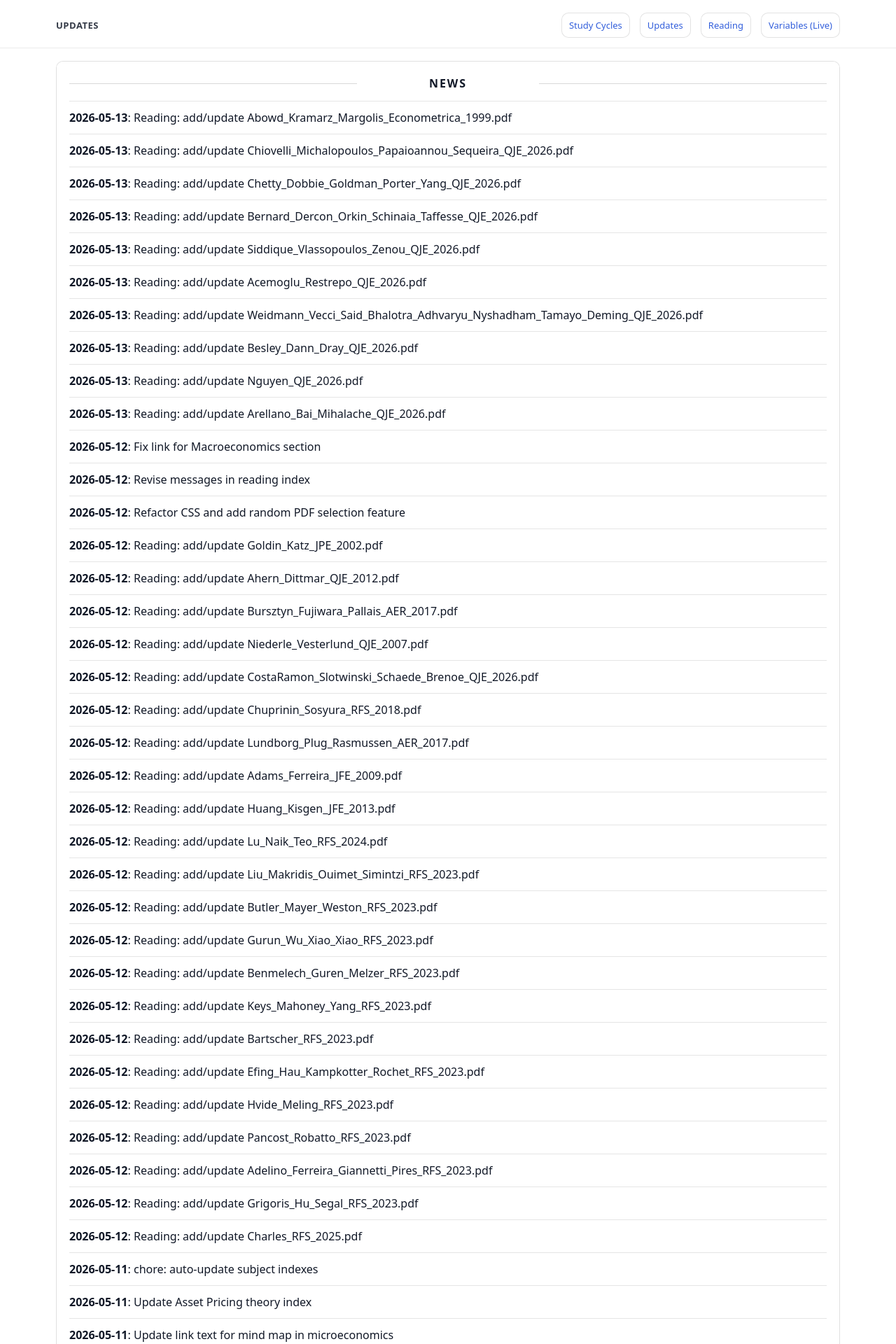
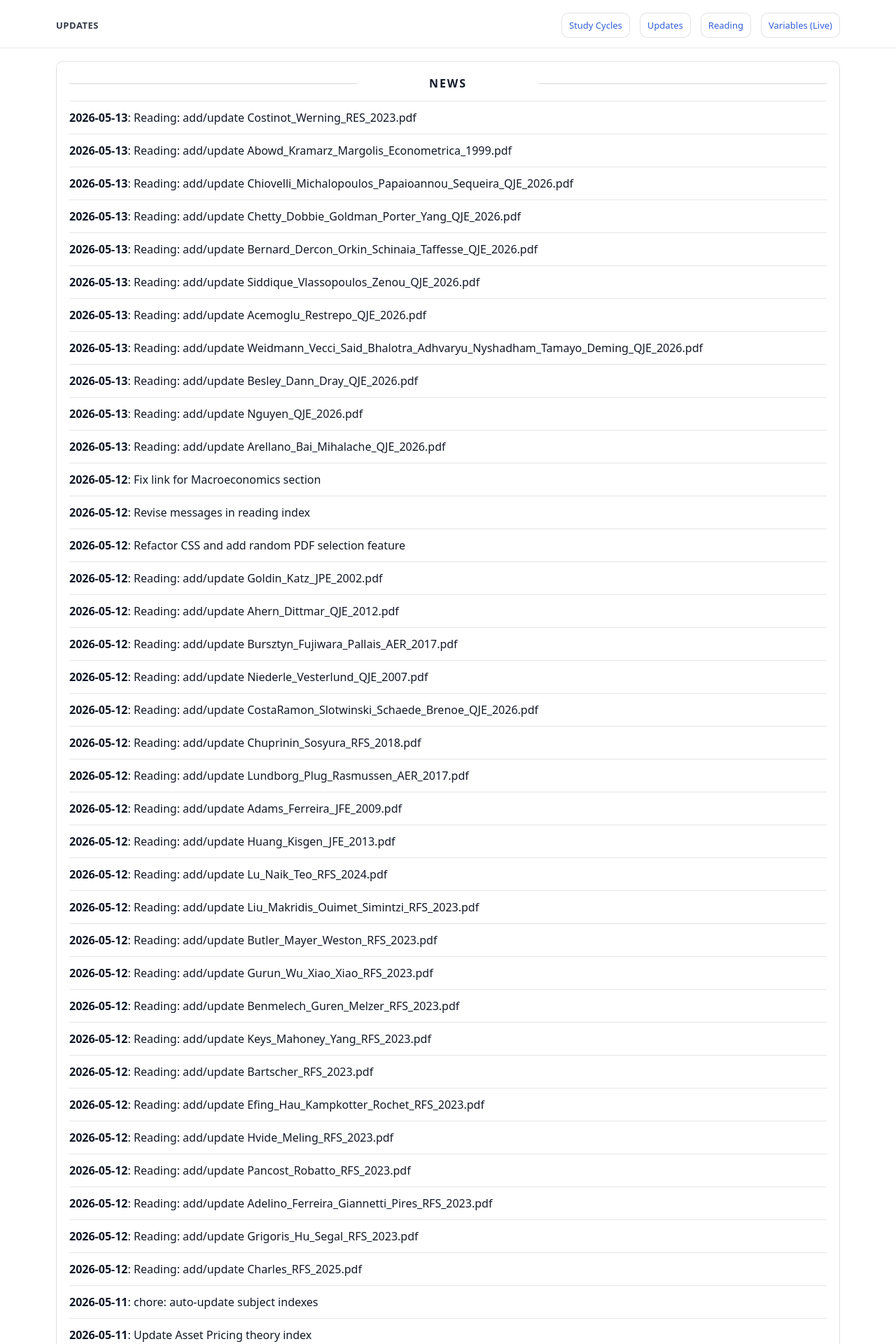
Before and after one commit to yaxinzn/study-archive, a Jekyll site: the page built from updates/index.md, in a window 1280 px wide. Shown: the top 1920 px of the page at 70% size. Built offline with Jekyll 4.4.1, drawn with Linux system fonts in a browser that asks for light colours; some of the changed text lies outside the part shown.

Commit message:
chore: update NEWS feed

```diff
--- a/_data/news.yml
+++ b/_data/news.yml
@@ -1,4 +1,7 @@
 # Auto-generated update history (sorted newest -> oldest). Do not edit manually.
+- ts: "1778663463"
+  date: "2026-05-13"
+  title: "Reading: add/update Costinot_Werning_RES_2023.pdf"
 - ts: "1778662718"
   date: "2026-05-13"
   title: "Reading: add/update Abowd_Kramarz_Margolis_Econometrica_1999.pdf"
```
